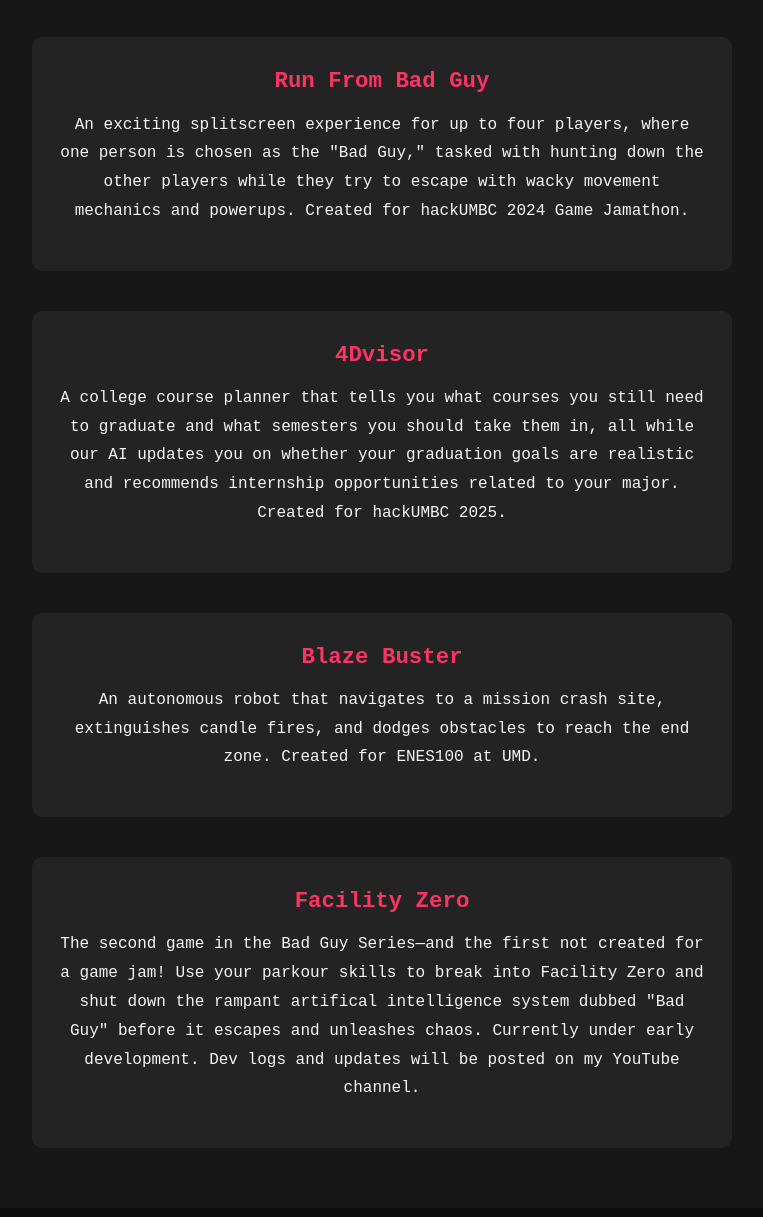
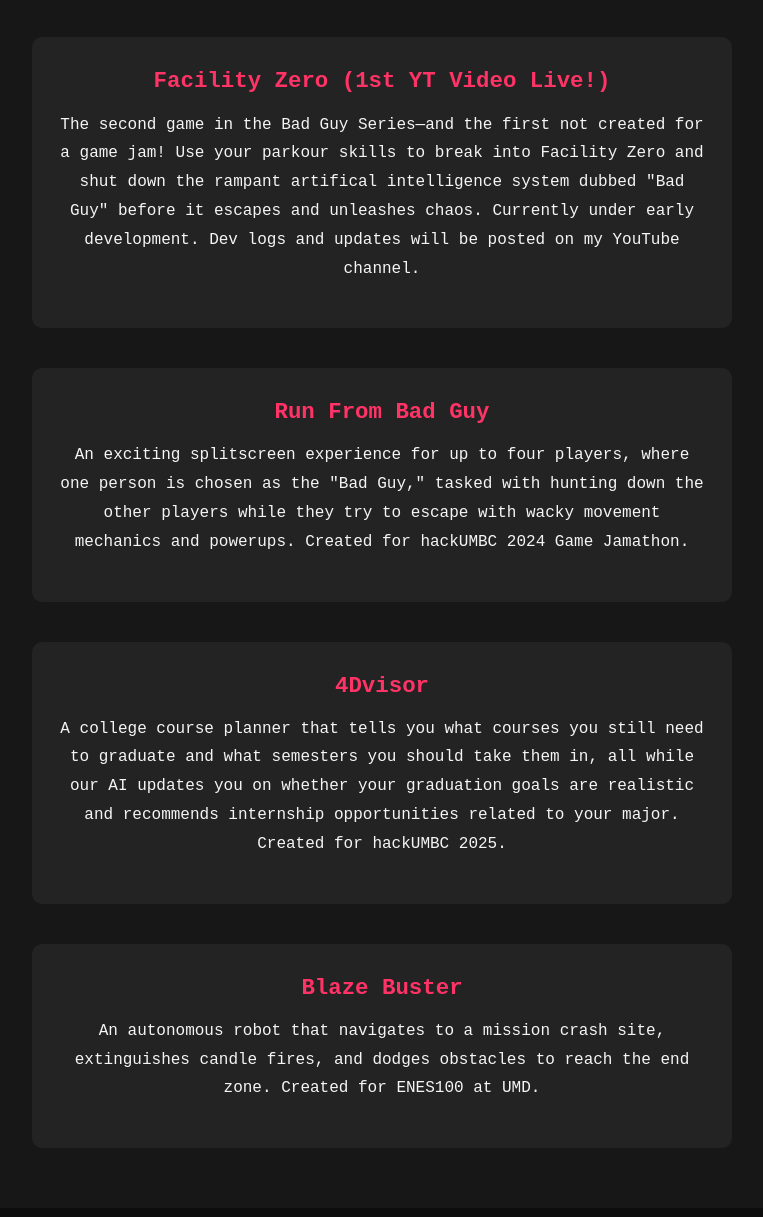
Before and after one commit to oolio151/personal-site, a plain HTML site: page about.html in a window 1280 px wide. Shown: the part 743-1960 px from the top of the page, without its empty margins (258-1021 px from the left). Drawn offline with Linux system fonts and the light colour scheme.

Commit message:
yt! pt 2

```diff
--- a/about.html
+++ b/about.html
@@ -22,7 +22,13 @@
     </div>
     <div id="projects">
         <h1>Projects</h1>
-
+        <a href="https://www.youtube.com/@oolio1" target="_blank" class="project">
+            <h2>Facility Zero (1st YT Video Live!)</h2>
+            <p>The second game in the Bad Guy Series—and the first not created for a game jam! Use your parkour skills
+                to break into Facility Zero and shut down the rampant artifical intelligence system dubbed "Bad Guy"
+                before it escapes and unleashes chaos.
+                Currently under early development. Dev logs and updates will be posted on my YouTube channel. </p>
+        </a>
         <a href="https://devpost.com/software/run-from-bad-guy" target="_blank" class="project">
             <h2>Run From Bad Guy</h2>
             <p>An exciting splitscreen experience for up to four players, where one person is chosen as the "Bad Guy,"
@@ -43,12 +49,7 @@
                 obstacles to reach the end zone. Created for ENES100 at UMD.</p>
         </a>
 
-        <a href="https://www.youtube.com/@oolio1" target="_blank" class="project">
-            <h2>Facility Zero</h2>
-            <p>The second game in the Bad Guy Series—and the first not created for a game jam! Use your parkour skills
-                to break into Facility Zero and shut down the rampant artifical intelligence system dubbed "Bad Guy" before it escapes and unleashes chaos.
-                Currently under early development. Dev logs and updates will be posted on my YouTube channel. </p>
-        </a>
+
     </div>
 
 
```
